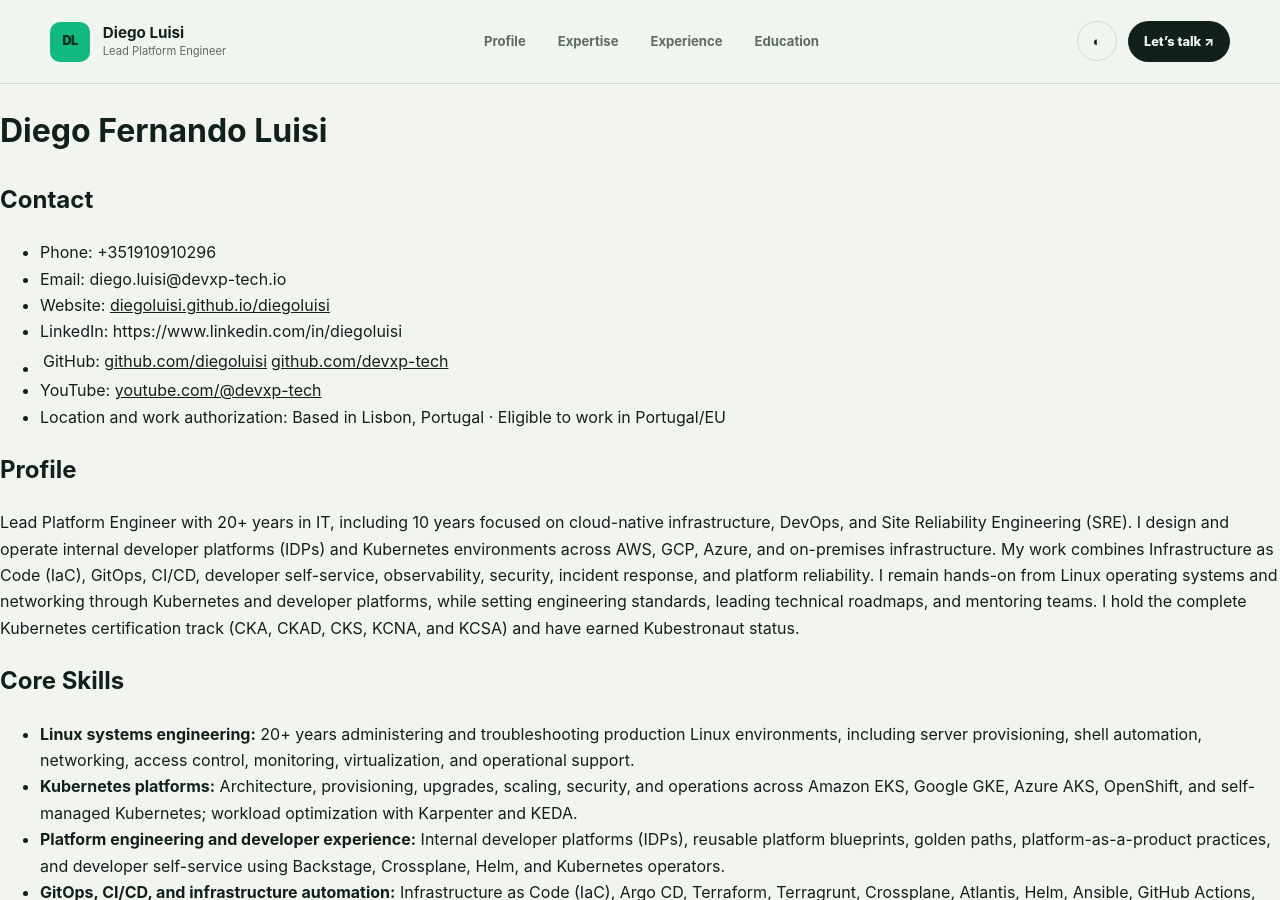
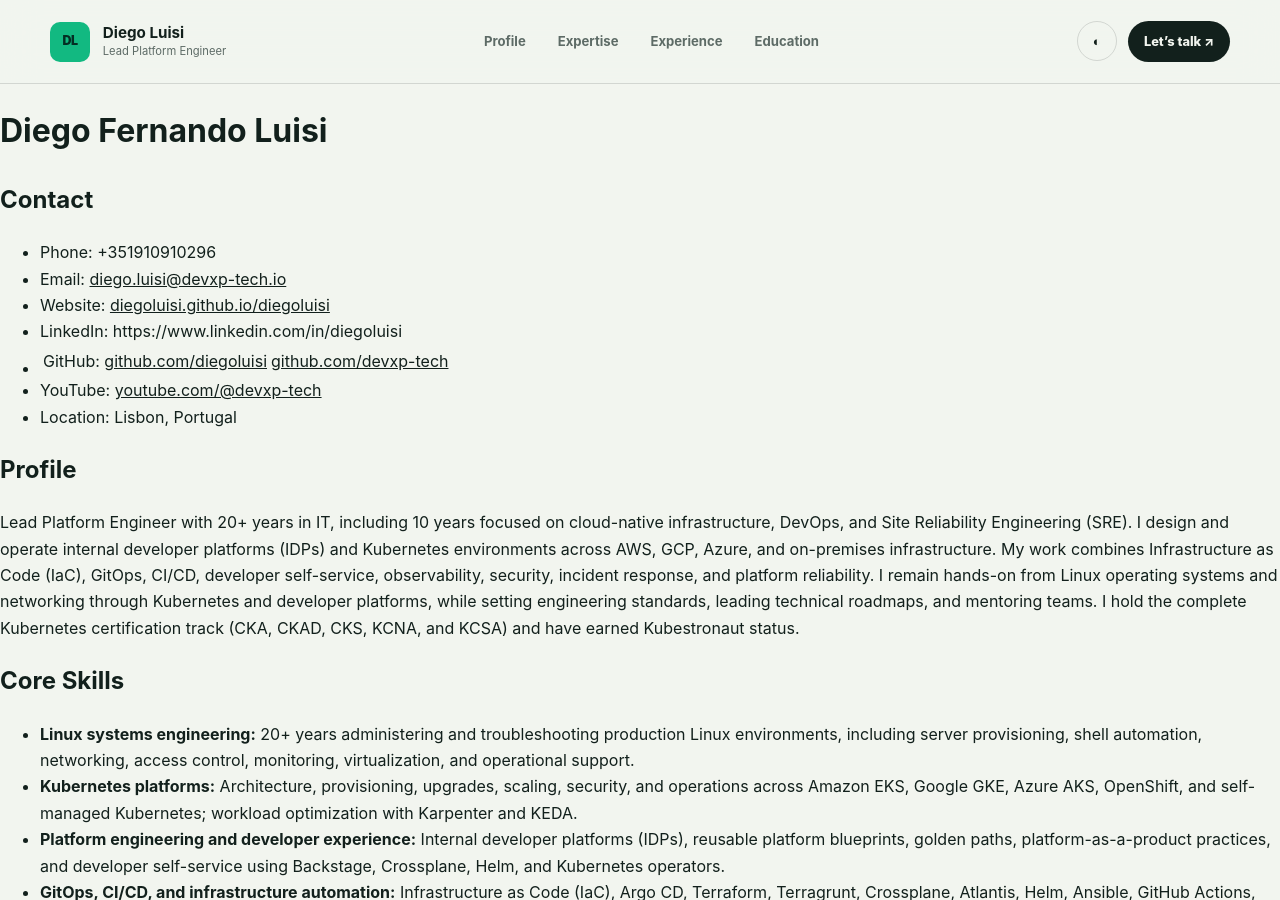
Before and after one commit to diegoluisi/diegoluisi, a Jekyll site: the page built from curriculum/Diego_Luisi.md, in a window 1280 px wide and 900 px high. Built offline with Jekyll 4.4.1, drawn with Linux system fonts in a browser that asks for light colours; our own code applies the rules of GitHub Pages for plain Markdown files.

```diff
--- a/curriculum/Diego_Luisi.md
+++ b/curriculum/Diego_Luisi.md
@@ -3,12 +3,12 @@
 ## Contact
 
 - Phone: +351910910296
-- Email: diego.luisi@devxp-tech.io
+- Email: <diego.luisi@devxp-tech.io>
 - Website: [diegoluisi.github.io/diegoluisi](https://diegoluisi.github.io/diegoluisi/)
 - LinkedIn: https://www.linkedin.com/in/diegoluisi
 - GitHub: [github.com/diegoluisi](https://github.com/diegoluisi) | [github.com/devxp-tech](https://github.com/devxp-tech)
 - YouTube: [youtube.com/@devxp-tech](https://www.youtube.com/@devxp-tech)
-- Location and work authorization: Based in Lisbon, Portugal · Eligible to work in Portugal/EU
+- Location: Lisbon, Portugal
 
 ## Profile
 
```
Also changed, not shown: README.md.
